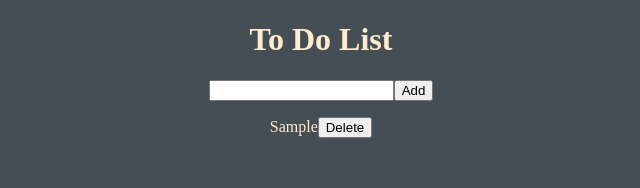
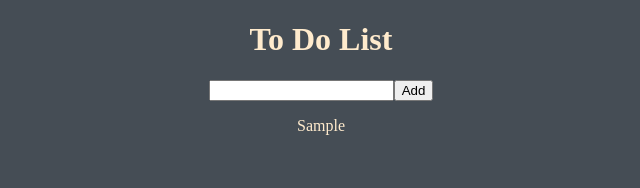
Before and after one commit to HenrikHovhannisyan/ReactJS-To-do-list, a React (Create React App) app: page / in a window 1280 px wide. Both pictures are taken after typing "Sample" into the empty fields and a click on the button "Add". Shown: the top 188 px of the page, without its empty margins (319-959 px from the left). Built offline with nearby package versions, Linux system fonts and the light colour scheme.

Commit message:
Resolve comments and removed delete button

```diff
--- a/src/App.js
+++ b/src/App.js
@@ -1,13 +1,32 @@
 import './App.css'
+import React from 'react';
 import Input from './components/to-do-list/inputs/Input';
+import List from './components/to-do-list/lists/List';
 
-const App = () => {
-  return (
-    <div>
-      <h1>To Do List</h1>
-      <Input />
-    </div>
-  );
+class App extends React.Component {
+  constructor(props) {
+    super(props);
+    this.state = {
+        list: []
+    };
+  }
+
+  inputSubmit = (value) => {
+      this.setState(prevState => ({
+          list: [...prevState.list, value]
+      }));
+  }
+
+  render() {
+    return (
+      <div>
+        <h1>To Do List</h1>
+        <Input inputSubmit={this.inputSubmit} value={this.state.value} />
+        <List list={this.state.list} />
+      </div>
+    );
+  }
+
 }
 
 export default App;
--- a/src/components/to-do-list/delete/Delete.js
+++ /dev/null
@@ -1,22 +0,0 @@
-import React from "react";
-import './delete.css'
-
-class Delete extends React.Component {
-    constructor(props) {
-        super(props)
-        this.state = {list: this.props.list}
-    }
-
-    deleteItem = () => {
-        console.log(this.state);
-        this.props.list[this.props.delID] = '';
-    }
-
-    render() {
-        return (
-            <button onClick={this.deleteItem} >Delete</button>
-        )
-    }
-}
-
-export default Delete;
--- a/src/components/to-do-list/inputs/Input.js
+++ b/src/components/to-do-list/inputs/Input.js
@@ -1,5 +1,4 @@
 import React from "react";
-import List from "../lists/List";
 import './input.css'
 
 class Input extends React.Component {
@@ -7,31 +6,28 @@ class Input extends React.Component {
         super(props);
         this.state = {
             value: '',
-            list: []
-        };
+        }
     }
 
     inputChange = (e) => {
         this.setState({value: e.target.value});
     }
 
-    inputSubmit = (e) => {
-        e.preventDefault();
-        this.setState(prevState => ({
-            list: [...prevState.list, this.state.value]
-        }));
+    onSubmitClick = () => {
+        this.props.inputSubmit(this.state.value);
         this.setState({value: ''});
     }
 
     render() {
         return (
             <div>
-                <input type='text' value={this.state.value} onChange={this.inputChange}></input>
-                <button type="submit" onClick={this.inputSubmit}>Add</button>
-                <List list={this.state.list} />
+                <input type='text' value={this.state.value} onChange={this.inputChange} />
+                <button type="submit" onClick={this.onSubmitClick}>Add</button>
             </div>
-        )
+        );
     }
+
+
 }
 
 export default Input;
--- a/src/components/to-do-list/lists/List.js
+++ b/src/components/to-do-list/lists/List.js
@@ -1,13 +1,11 @@
 import React from "react";
-import Delete from "../delete/Delete";
 import './list.css';
 
 function List(props) {
     const { list } = props;
     const listMap = list.map( (text, index) =>
-        <li key={`${text.toString()}_${index}`}>
+        <li key={`${text}_${index}`}>
             {text}
-            <Delete delID={index} list={list}/>
         </li>
     );
 
```
Also changed, not shown: src/components/to-do-list/delete/delete.css (deleted).
